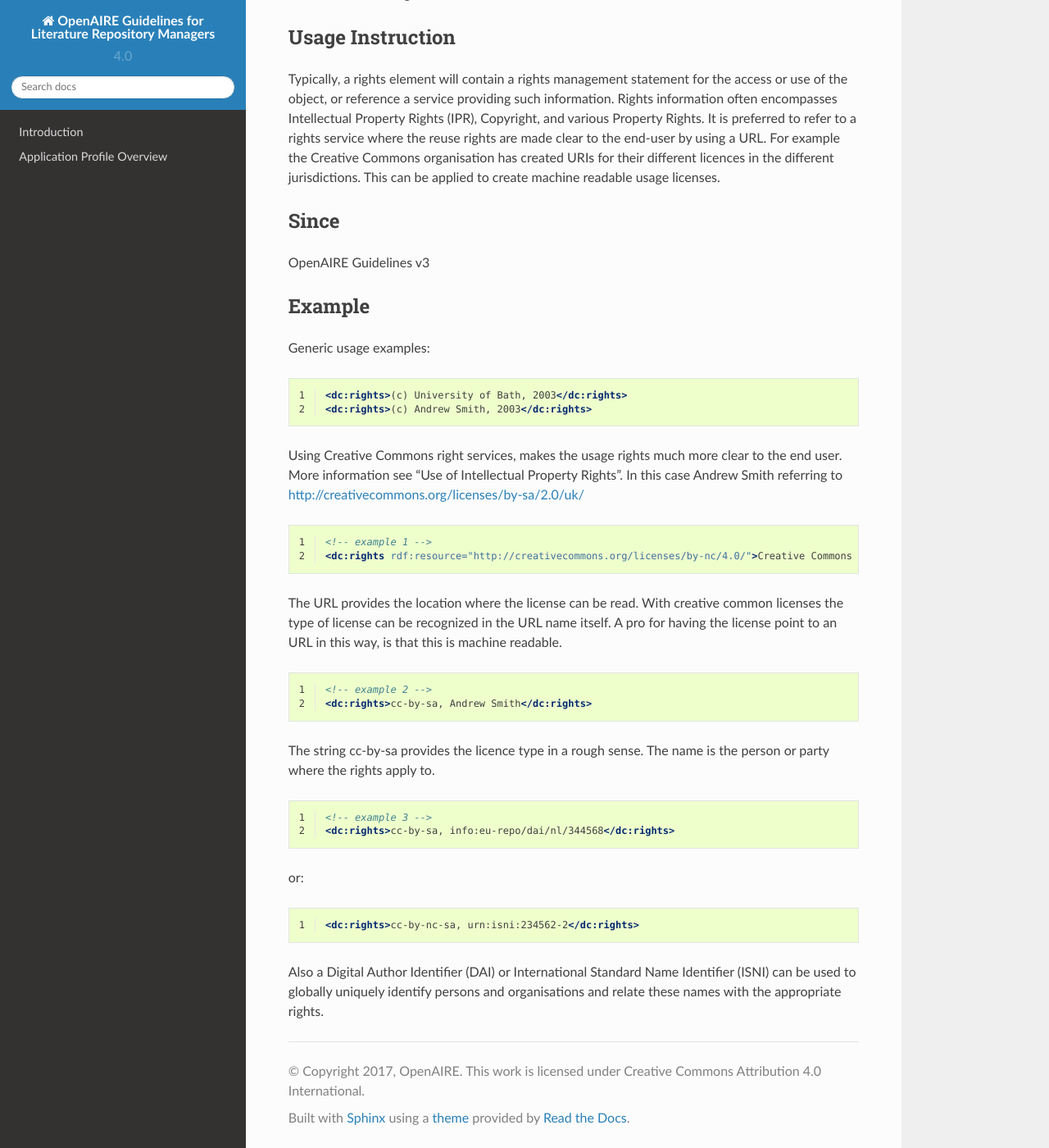
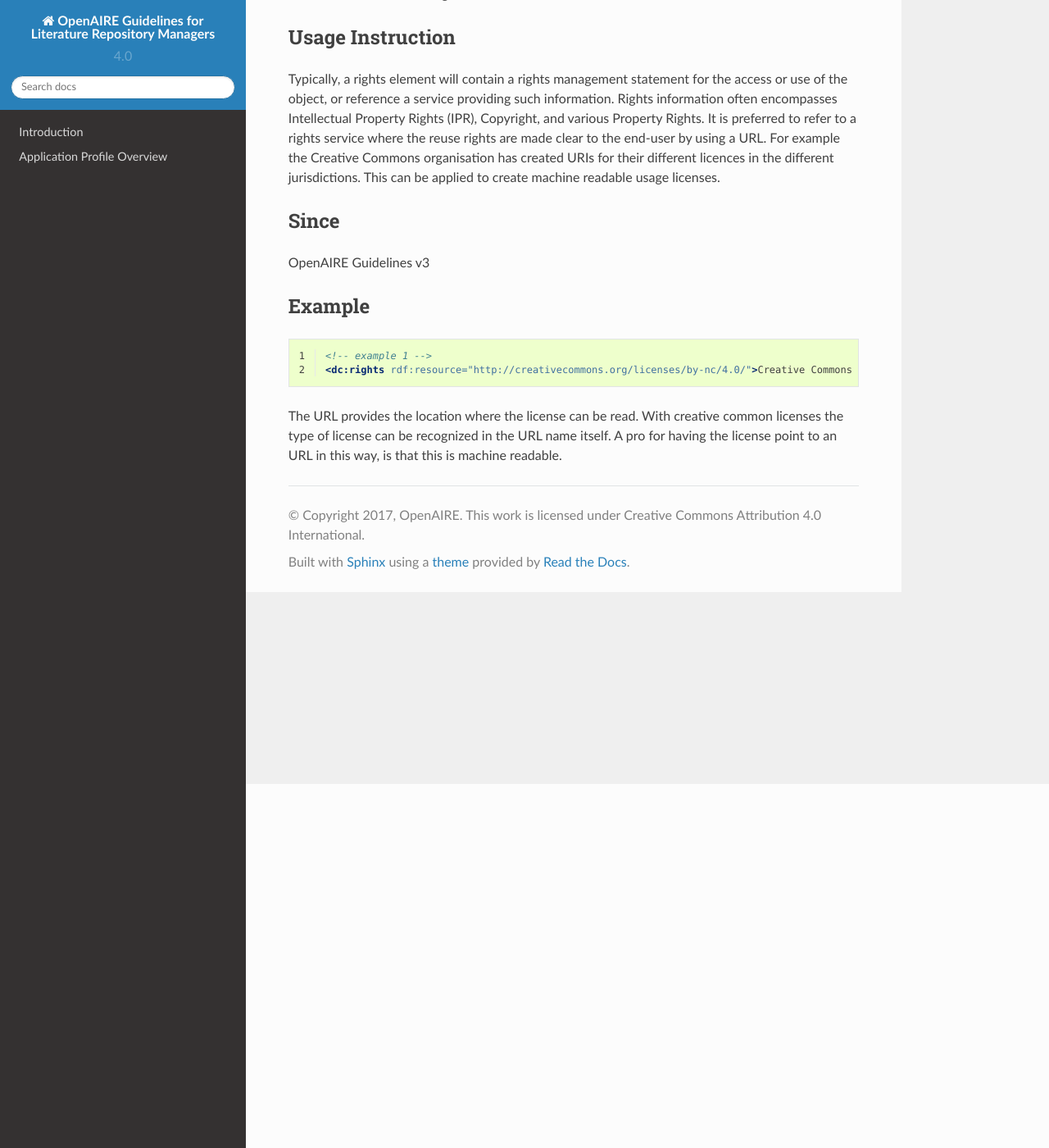
Before and after one commit to openaire/guidelines-literature-repositories, a Sphinx documentation site: the page built from docs/field_licensecondition.rst, in a window 1280 px wide and 1400 px high, scrolled down 444 px. Shown: the whole window at 82% size. Built offline with Sphinx 7.4.7 and the Read the Docs theme 2.0.0, drawn with Linux system fonts in a browser that asks for light colours; a script that is not in the unit is left out; some of the changed text lies outside the part shown.

Commit message:
some fixes

```diff
--- a/docs/field_format.rst
+++ b/docs/field_format.rst
@@ -19,7 +19,7 @@ If one specific resource (an instance of scientific output) has more than one ph
 
 **Do Not Confuse With**
 
-* :ref:`dc:type`
+* :ref:`dc:typePublicationtype`
 * :ref:`dc:identifier`
 
 DC element ``format`` describes the media type of this resource. DC element ``type`` describes the kind of academic output the resource is a representation of. ``dc:identifier`` is used to represent manifestations of digital resources.
--- a/docs/field_licensecondition.rst
+++ b/docs/field_licensecondition.rst
@@ -15,7 +15,7 @@ Usage
 DCMI Definition
 ~~~~~~~~~~~~~~~
 
-Information about rights held in and over the resource.
+Information about license ights held in and over the resource.
 
 Usage Instruction
 ~~~~~~~~~~~~~~~~~
@@ -30,18 +30,6 @@ OpenAIRE Guidelines v3
 Example
 ~~~~~~~
 
-.. FIXME
-
-Generic usage examples:
-
-.. code-block:: xml
-   :linenos:
-
-   <dc:rights>(c) University of Bath, 2003</dc:rights>
-   <dc:rights>(c) Andrew Smith, 2003</dc:rights>
-
-Using Creative Commons right services, makes the usage rights much more clear to the end user. More information see "Use of Intellectual Property Rights". In this case Andrew Smith referring to http://creativecommons.org/licenses/by-sa/2.0/uk/
-
 .. code-block:: xml
    :linenos:
 
@@ -49,26 +37,3 @@ Using Creative Commons right services, makes the usage rights much more clear to
    <dc:rights rdf:resource="http://creativecommons.org/licenses/by-nc/4.0/">Creative Commons Attribution-NonCommercial</dc:rights>
 
 The URL provides the location where the license can be read. With creative common licenses the type of license can be recognized in the URL name itself. A pro for having the license point to an URL in this way, is that this is machine readable.
-
-.. code-block:: xml
-   :linenos:
-
-   <!-- example 2 -->
-   <dc:rights>cc-by-sa, Andrew Smith</dc:rights>
-
-The string cc-by-sa provides the licence type in a rough sense. The name is the person or party where the rights apply to.
-
-.. code-block:: xml
-   :linenos:
-
-   <!-- example 3 -->
-   <dc:rights>cc-by-sa, info:eu-repo/dai/nl/344568</dc:rights>
-
-or:
-
-.. code-block:: xml
-   :linenos:
-
-   <dc:rights>cc-by-nc-sa, urn:isni:234562-2</dc:rights>
-
-Also a Digital Author Identifier (DAI) or International Standard Name Identifier (ISNI) can be used to globally uniquely identify persons and organisations and relate these names with the appropriate rights.
--- a/docs/field_subject.rst
+++ b/docs/field_subject.rst
@@ -38,7 +38,7 @@ More information about the DDC and the DDC Summaries can be found at https://www
 Do Not Confuse With
 ~~~~~~~~~~~~~~~~~~~
 
-* :ref:`dc:type`
+* :ref:`dc:typePublicationtype`
 
 Since
 ~~~~~
```
